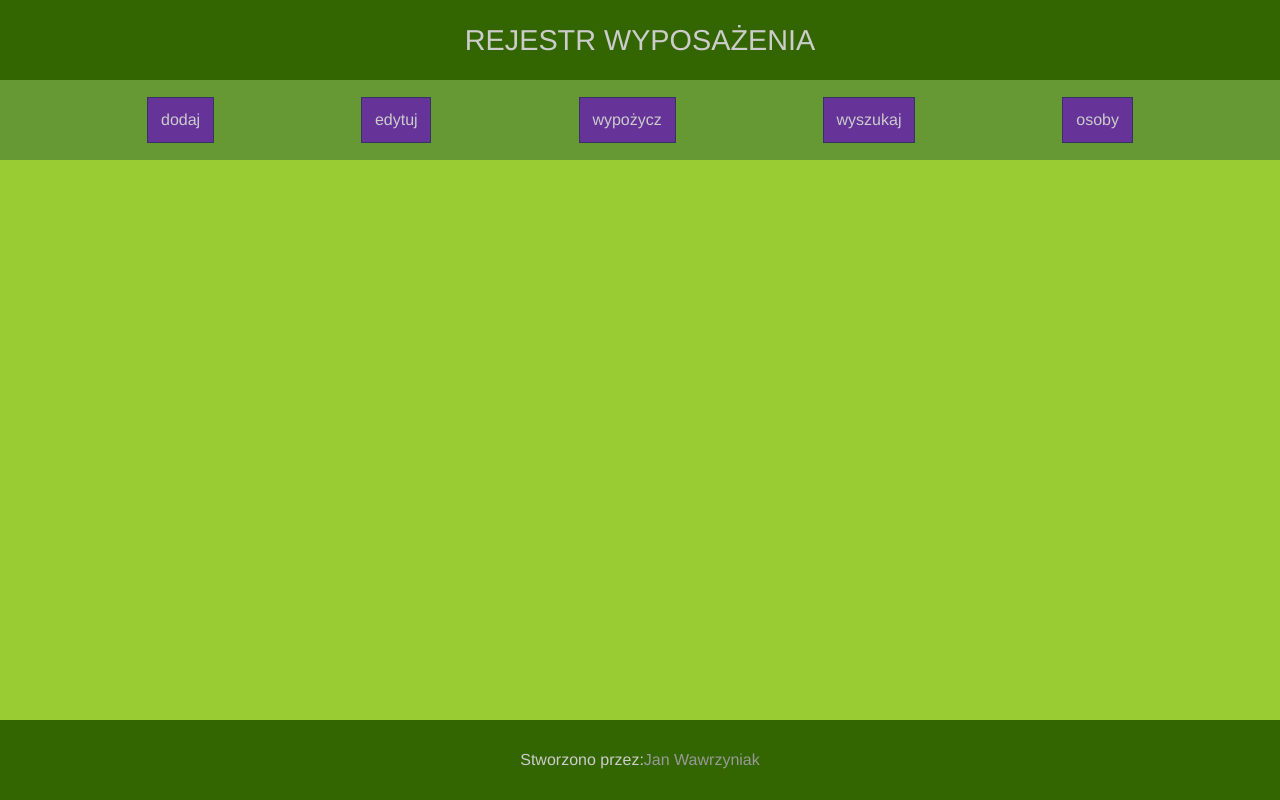
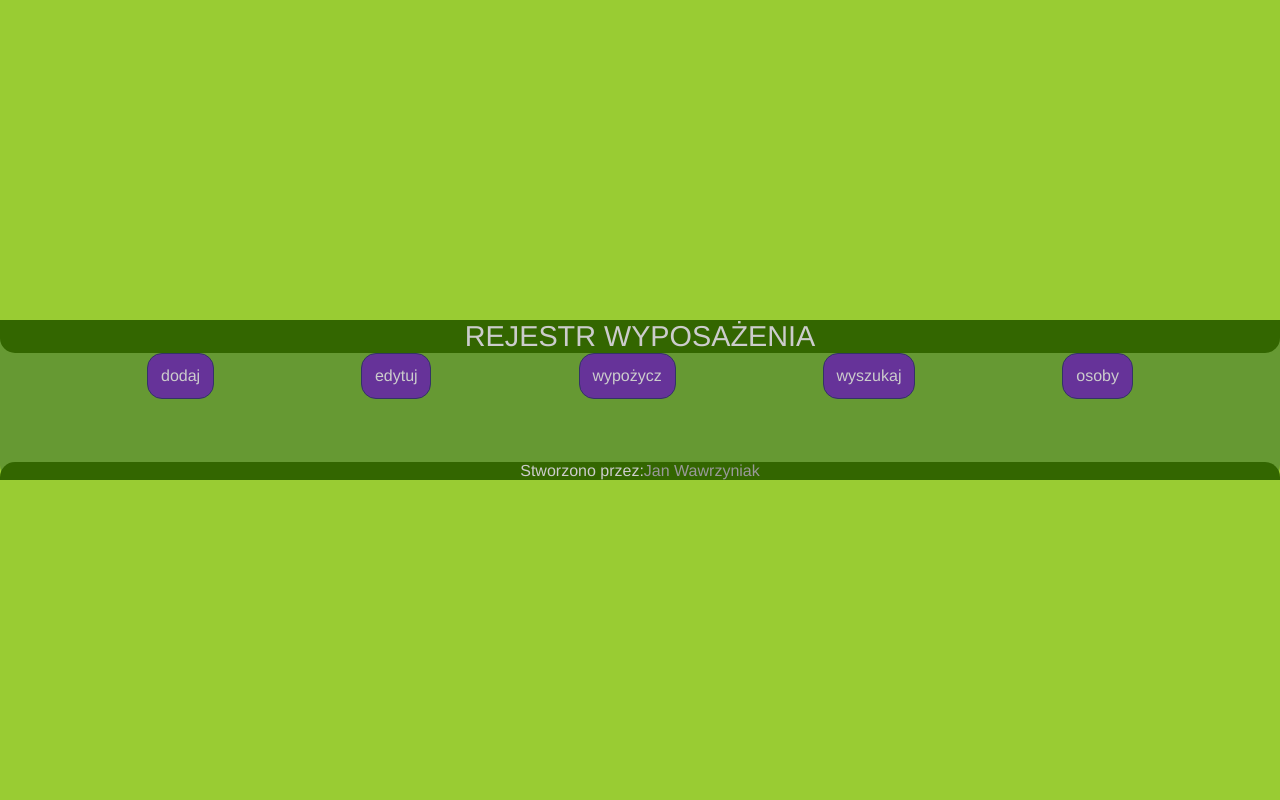
Before and after one commit to F4s0lix/projekt_wyposazenie, a PHP site: page /TEMPLATE.php in a window 1280 px wide. Run offline with PHP 8.4, Linux system fonts and the light colour scheme.

Commit message:
małe poprawki w CSS

```diff
--- a/TEMPLATE.php
+++ b/TEMPLATE.php
@@ -7,16 +7,18 @@
     <link rel="stylesheet" href="style.css">
 </head>
 <body>
+    <nav>
         <header>
             REJESTR WYPOSAŻENIA
         </header>
-    <nav>
+        <div>
             <div><a href="app/dodaj.php">dodaj</a></div>
             <div><a href="app/edytuj.php">edytuj</a></div>
             <div><a href="app/wypozycz.php">wypożycz</a></div>
             <div><a href="app/wyszukaj.php">wyszukaj</a></div>
             <div><a href="app/osoba.php">osoby</a></div>
-    </nav>
+        </div>
+    </na>
     <main>
 
     </main>
--- a/index.php
+++ b/index.php
@@ -7,15 +7,17 @@
     <link rel="stylesheet" href="style.css">
 </head>
 <body>
+    <nav>
         <header>
             REJESTR WYPOSAŻENIA
         </header>
-    <nav>
+        <div>
             <div><a href="app/dodaj.php">dodaj</a></div>
             <div><a href="app/edytuj.php">edytuj</a></div>
             <div><a href="app/wypozycz.php">wypożycz</a></div>
             <div><a href="app/wyszukaj.php">wyszukaj</a></div>
             <div><a href="app/osoba.php">osoby</a></div>
+        </div>
     </nav>
     <main>
         <div>
--- a/style.css
+++ b/style.css
@@ -20,28 +20,40 @@
     background-color: #336600;
     color: #ccc;
     font-size: 180%;
+    border-bottom-right-radius: 15px;
+    border-bottom-left-radius: 15px;
 }
 
 nav{
     width: 100%;
-    height: 10dvh;
+    height: 20dvh;
+    display: flex;
+    flex-direction: column;
+    background-color: #693;
+    border-bottom-right-radius: 15px;
+    border-bottom-left-radius: 15px;
+}
+
+nav > div{
+    height: 10vh;
+    width: 100%;
     display: flex;
     justify-content: space-evenly;
     align-items: center;
-    background-color: #693;
 }
 
-nav > div{
+nav > div > div{
     border: 1px solid #336;
     padding: 1%;
     background-color: #639;
+    border-radius: 15px;
 }
 
-nav > div:hover{
+nav > div > div:hover{
     opacity: .66;
 }
 
-nav > div > a{
+nav > div > div > a{
     text-decoration: none;
     color: #ccc
 }
@@ -69,6 +81,8 @@
     justify-content: center;
     align-items: center;
     color: #ccc;
+    border-top-left-radius: 15px;
+    border-top-right-radius: 15px;
 }
 
 footer > a {
```
Lines whose indentation alone changed are shown as unchanged.
